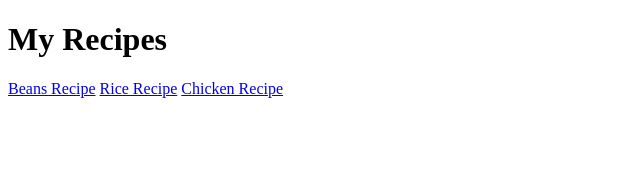
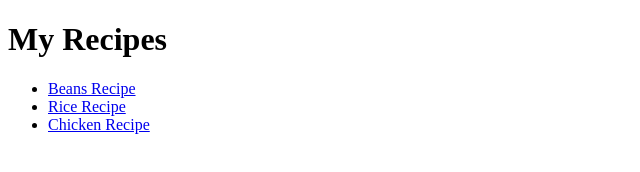
Before and after one commit to MomotoCejiazul/odin-recipes, a plain HTML site: page index.html in a window 1280 px wide. Shown: the whole page, without its empty margins (0-640 px from the left). Drawn offline with Linux system fonts and the light colour scheme.

Commit message:
Edit index.html to create list of recipe links

```diff
--- a/index.html
+++ b/index.html
@@ -7,8 +7,10 @@
 </head>
 <body>
     <h1>My Recipes</h1>
-    <a href="./recipes/beans.html">Beans Recipe</a>
-    <a href="./recipes/rice.html">Rice Recipe</a>
-    <a href="./recipes/chicken.html">Chicken Recipe</a>
+    <ul>
+        <li><a href="./recipes/beans.html">Beans Recipe</a></li>
+        <li><a href="./recipes/rice.html">Rice Recipe</a></li>
+        <li><a href="./recipes/chicken.html">Chicken Recipe</a></li>
+    </ul>
 </body>
 </html>
```
